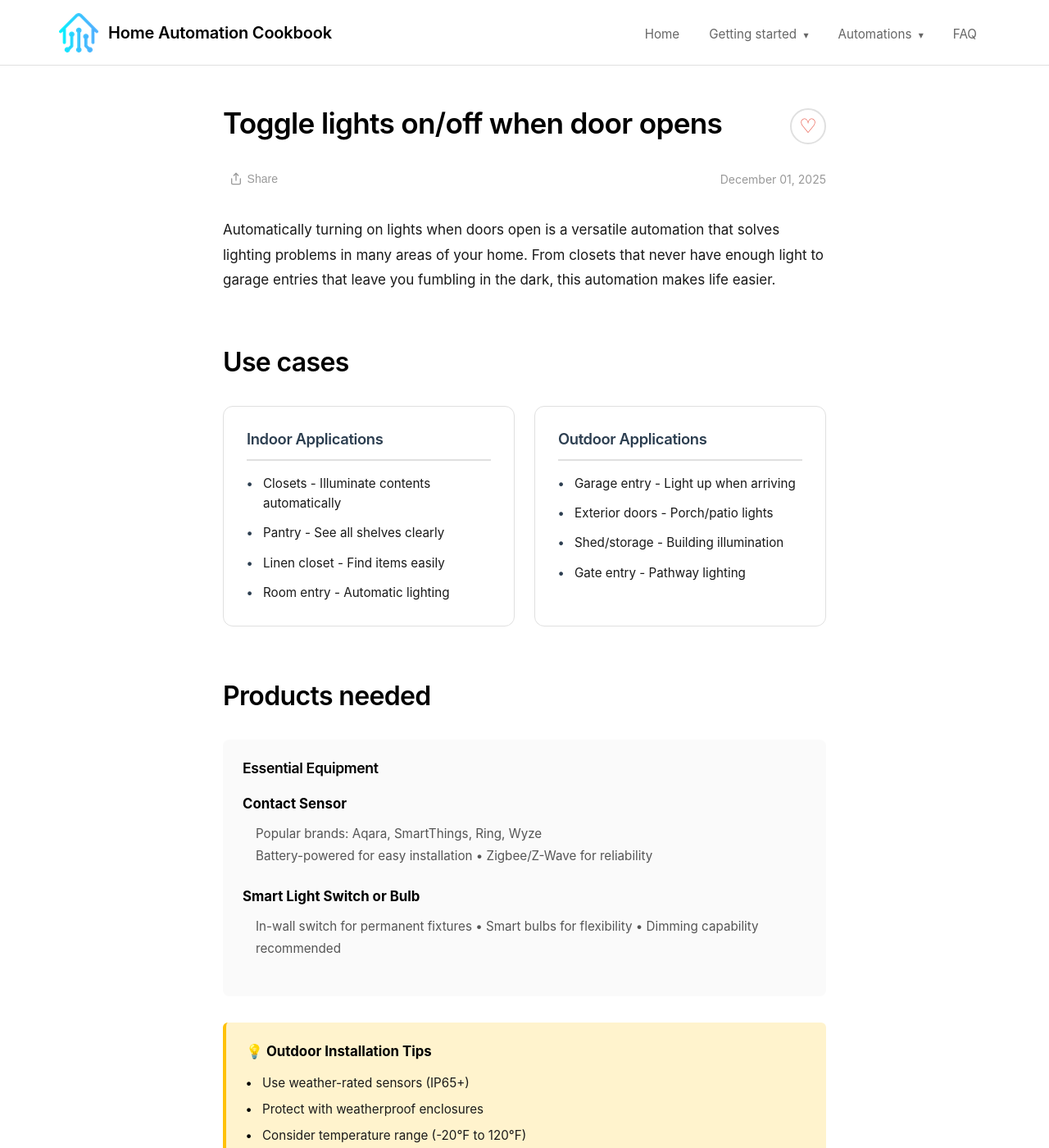
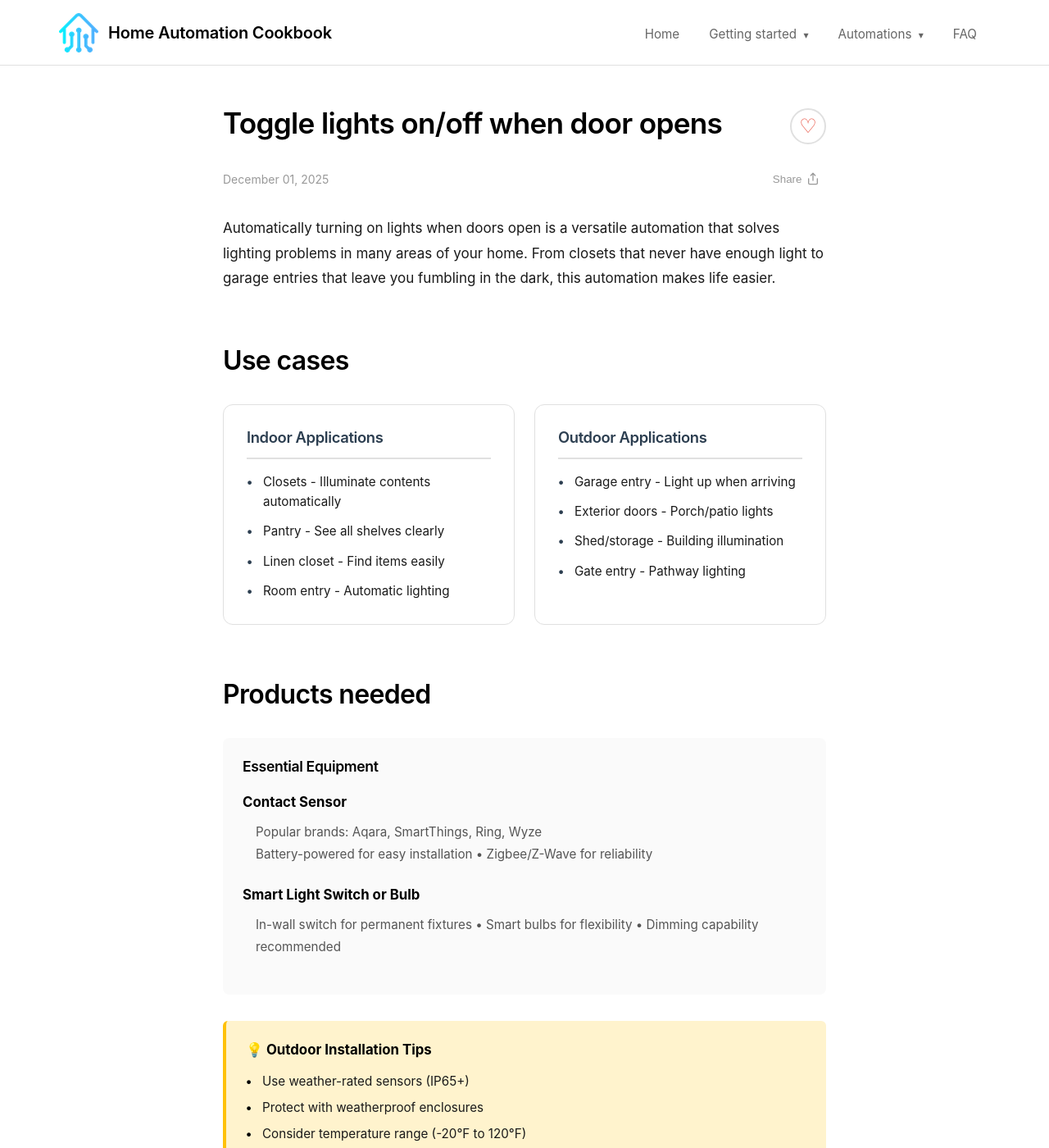
Before and after one commit to madskristensen/HomeAutomationCookbook, a Jekyll site: the page built from docs/automation/lighting/toggle-lights-door.md, in a window 1280 px wide and 1400 px high. Shown: the whole window at 82% size. Built offline with Jekyll 4.4.1, drawn with Linux system fonts in a browser that asks for light colours.

Commit message:
Refactor layout and optimize script loading
- ✨ Reordered "Share" button and "Last Updated" text in `automation.html` for improved layout.
- 🛠️ Updated "Share" button structure and SVG formatting for consistency.
- 🚀 Added `async` and `defer` attributes to scripts in `default.html` for better performance.
- 🎨 Adjusted `.article-meta` layout in `style.css` for flexibility.
- ➡️ Aligned "Share" button and text to the right in `style.css`.
- 🔧 Removed `float: right;` from `.last-updated-inline` for layout adjustment.

```diff
--- a/docs/_layouts/automation.html
+++ b/docs/_layouts/automation.html
@@ -4,13 +4,13 @@ layout: default
 {% include recipe-schema.html %}
 
 <div class="article-meta">
-  <button type="button" class="share-btn article-share-btn" aria-label="Share this page" title="Share this page">
-    <span class="share-icon" aria-hidden="true">
-      <svg xmlns="http://www.w3.org/2000/svg" width="16" height="16" viewBox="0 0 24 24" fill="none" stroke="currentColor" stroke-width="2" stroke-linecap="round" stroke-linejoin="round"><path d="M4 12v8a2 2 0 0 0 2 2h12a2 2 0 0 0 2-2v-8"/><polyline points="16 6 12 2 8 6"/><line x1="12" y1="2" x2="12" y2="15"/></svg>
-    </span>
-    <span class="share-text">Share</span>
-  </button>
-  <span class="last-updated-inline" title="Last updated">{{ page.last_modified_at | default: site.time | date: "%B %d, %Y" }}</span>
+    <span class="last-updated-inline" title="Last updated">{{ page.last_modified_at | default: site.time | date: "%B %d, %Y" }}</span>
+    <button type="button" class="share-btn article-share-btn" aria-label="Share this page" title="Share this page">
+        <span class="share-text">Share</span>
+        <span class="share-icon" aria-hidden="true">
+            <svg xmlns="http://www.w3.org/2000/svg" width="16" height="16" viewBox="0 0 24 24" fill="none" stroke="currentColor" stroke-width="2" stroke-linecap="round" stroke-linejoin="round"><path d="M4 12v8a2 2 0 0 0 2 2h12a2 2 0 0 0 2-2v-8" /><polyline points="16 6 12 2 8 6" /><line x1="12" y1="2" x2="12" y2="15" /></svg>
+        </span>
+    </button>
 </div>
 
 {{ content }}
--- a/docs/_layouts/default.html
+++ b/docs/_layouts/default.html
@@ -42,8 +42,8 @@
     </div>
   </footer>
 
-  <script src="{{ '/assets/js/navigation.js' | relative_url }}"></script>
-  <script src="{{ '/assets/js/favorites.js' | relative_url }}"></script>
-  <script src="{{ '/assets/js/share.js' | relative_url }}"></script>
+  <script src="{{ '/assets/js/navigation.js' | relative_url }}" async defer></script>
+  <script src="{{ '/assets/js/favorites.js' | relative_url }}" async defer></script>
+  <script src="{{ '/assets/js/share.js' | relative_url }}" async defer></script>
 </body>
 </html>
--- a/docs/assets/css/style.css
+++ b/docs/assets/css/style.css
@@ -749,8 +749,8 @@ a.community-link:hover,
   margin-bottom: 2rem;
   font-size: 0.875rem;
   color: var(--color-text-muted);
-  width: 100%;
-  clear: both;
+  /*width: 100%;*/
+  /*clear: both;*/
 }
 
 .article-share-btn {
@@ -762,8 +762,8 @@ a.community-link:hover,
     border: none;
     cursor: pointer;
     color: var(--color-text-muted);
-  font-size: 0.875rem;
     transition: color 0.2s ease;
+    float: right;
 }
 
 .article-share-btn:hover {
@@ -788,11 +788,11 @@ a.community-link:hover,
 
 .article-share-btn .share-text {
   font-weight: 500;
+  float:right;
 }
 
 .last-updated-inline {
   color: var(--color-text-muted);
-  float:right;
 }
 
 .last-updated p {
```
Lines whose indentation alone changed are shown as unchanged.
